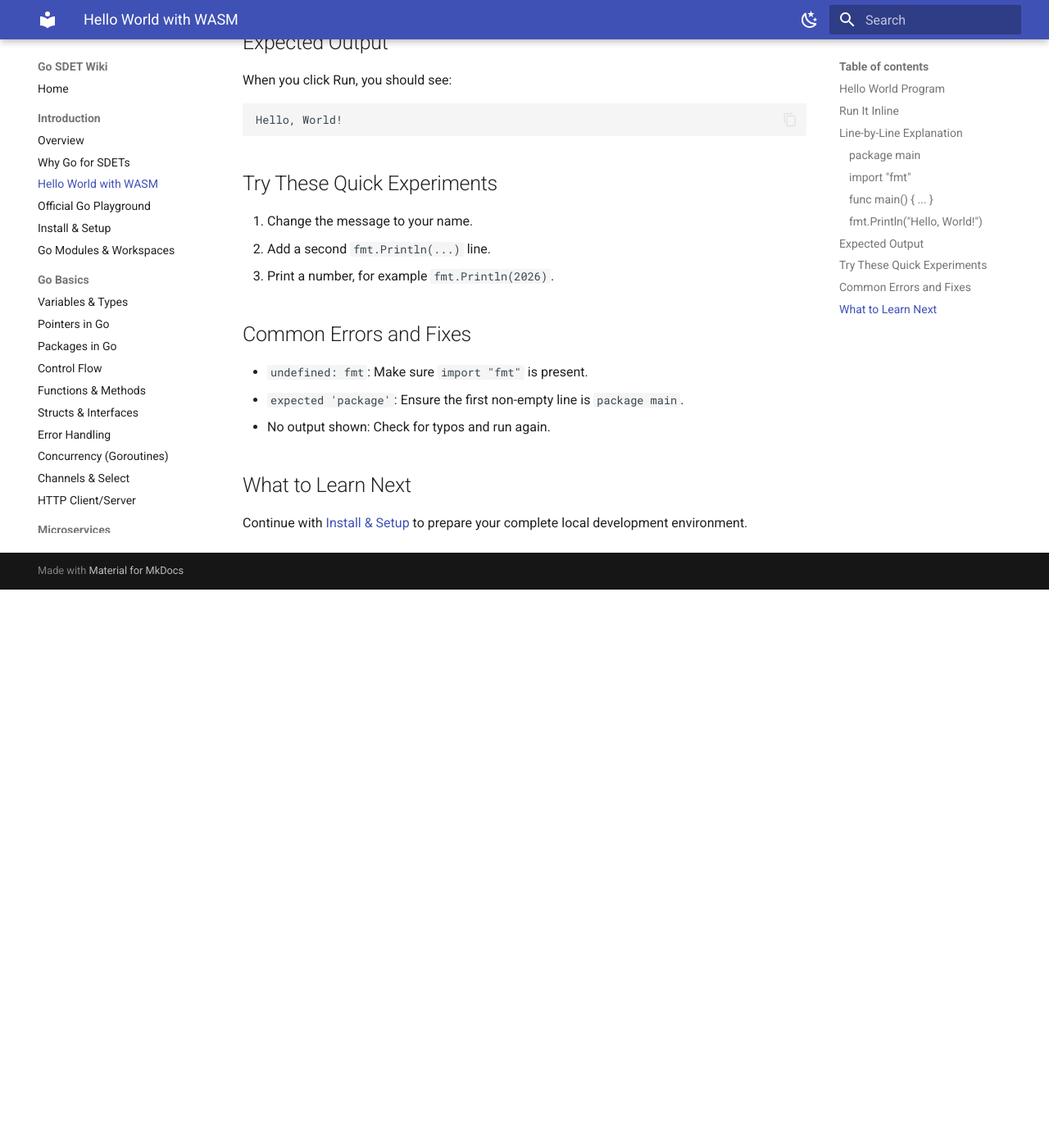
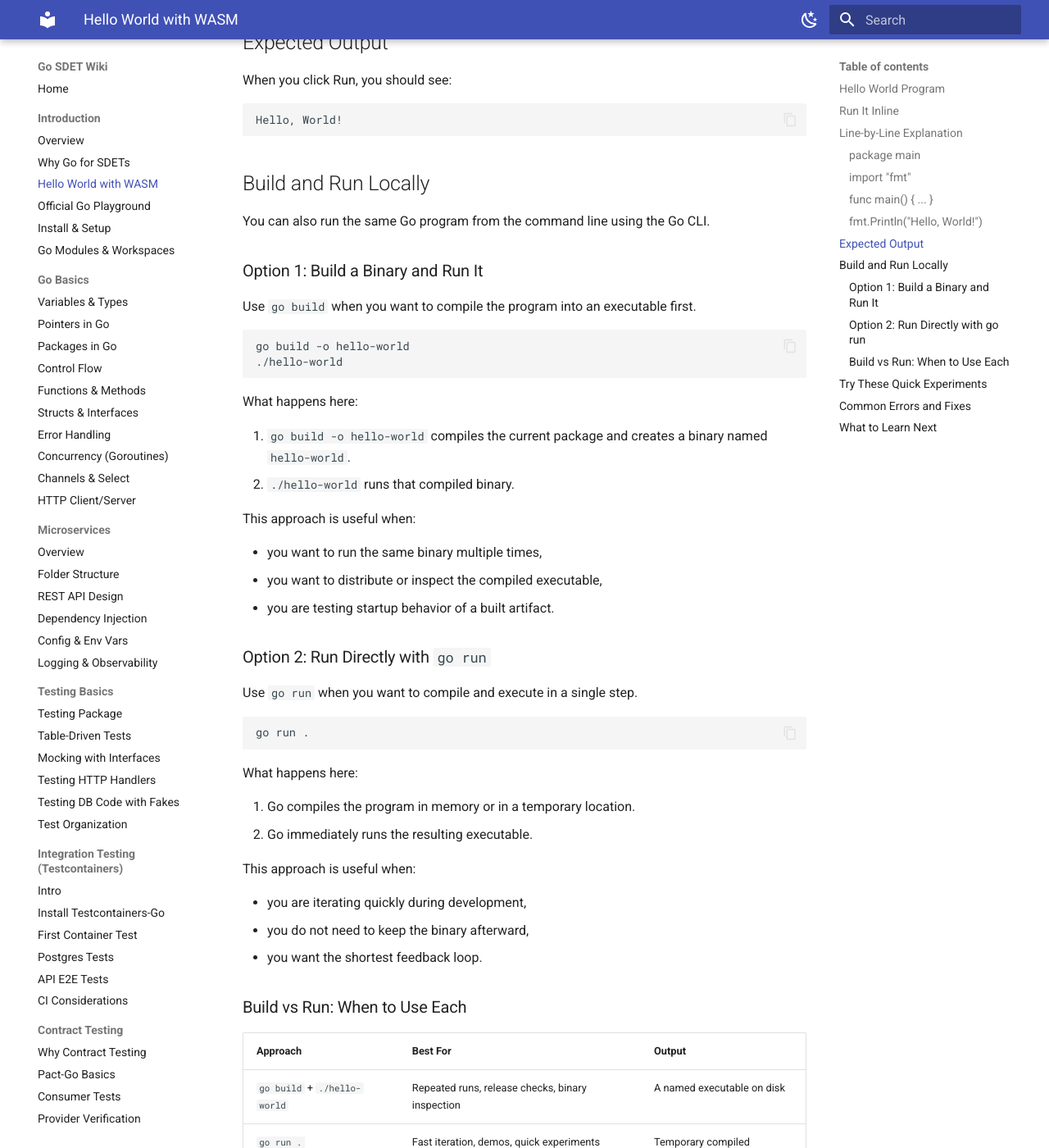
Before and after one commit to vishnuvardhansankoti/go-sdet-wiki, an MkDocs documentation site: the page built from docs/00-intro/hello-world-with-wasm.md, in a window 1280 px wide and 1400 px high, scrolled down 1298 px. Shown: the whole window at 82% size. Built offline with MkDocs 1.6.1 and Material for MkDocs 9.7.7, drawn with Linux system fonts in a browser that asks for light colours; before the commit the page ends 2017 px from its top, so only the background shows below that; some of the changed text lies outside the part shown.

Commit message:
go cli commands

````diff
--- a/docs/00-intro/hello-world-with-wasm.md
+++ b/docs/00-intro/hello-world-with-wasm.md
@@ -55,6 +55,61 @@ When you click Run, you should see:
 Hello, World!
 ```
 
+## Build and Run Locally
+
+You can also run the same Go program from the command line using the Go CLI.
+
+### Option 1: Build a Binary and Run It
+
+Use `go build` when you want to compile the program into an executable first.
+
+```bash
+go build -o hello-world
+./hello-world
+```
+
+What happens here:
+
+1. `go build -o hello-world` compiles the current package and creates a binary named `hello-world`.
+2. `./hello-world` runs that compiled binary.
+
+This approach is useful when:
+
+- you want to run the same binary multiple times,
+- you want to distribute or inspect the compiled executable,
+- you are testing startup behavior of a built artifact.
+
+### Option 2: Run Directly with `go run`
+
+Use `go run` when you want to compile and execute in a single step.
+
+```bash
+go run .
+```
+
+What happens here:
+
+1. Go compiles the program in memory or in a temporary location.
+2. Go immediately runs the resulting executable.
+
+This approach is useful when:
+
+- you are iterating quickly during development,
+- you do not need to keep the binary afterward,
+- you want the shortest feedback loop.
+
+### Build vs Run: When to Use Each
+
+| Approach | Best For | Output |
+| --- | --- | --- |
+| `go build` + `./hello-world` | Repeated runs, release checks, binary inspection | A named executable on disk |
+| `go run .` | Fast iteration, demos, quick experiments | Temporary compiled execution |
+
+Rule of thumb:
+
+- Use `go run` while learning or editing quickly.
+- Use `go build` when you want to validate the final binary or run it more than once.
+
 ## Try These Quick Experiments
 
 1. Change the message to your name.
````
